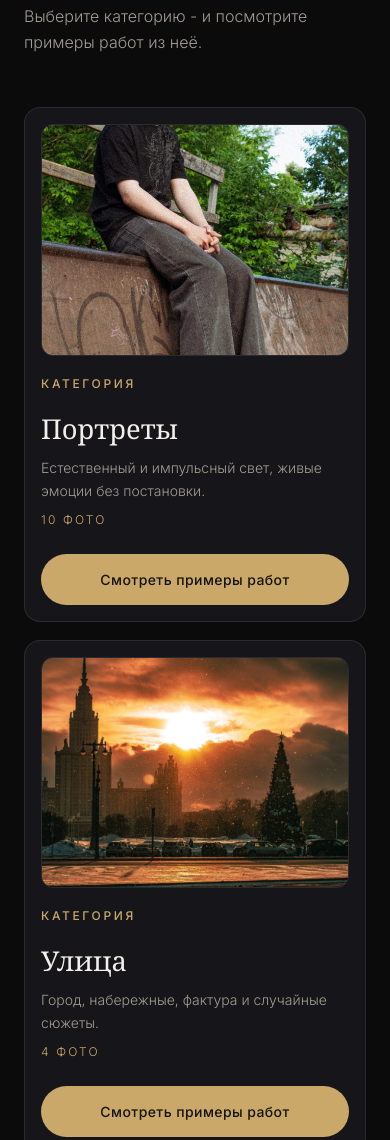
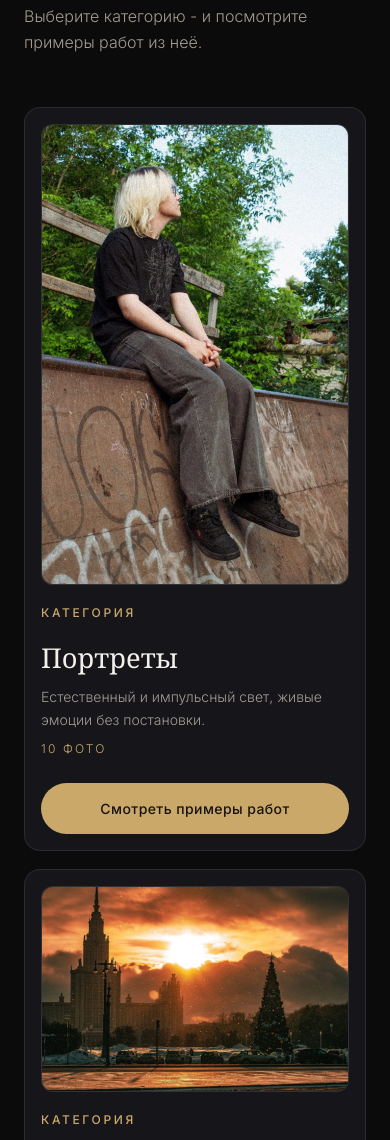
Before and after one commit to georgii-maker/photo-portfolio-test, a plain HTML site: page index.html in a window 390 px wide. Shown: the part 1116-2256 px from the top of the page. Drawn offline with nearby package versions, Linux system fonts and the light colour scheme.

Commit message:
Мобильная версия: кадр показывается целиком, без обрезки головы

```diff
--- a/css/style.css
+++ b/css/style.css
@@ -432,10 +432,19 @@ body.is-locked{overflow:hidden}
 .cat-count{font-size:12px;letter-spacing:.18em;text-transform:uppercase;color:var(--accent);margin-bottom:20px}
 .cat-card .btn{margin-top:4px}
 
-.cat-cover{display:block;overflow:hidden;border-radius:12px;border:1px solid var(--line)}
-.cat-cover img{display:block;width:100%;height:100%;aspect-ratio:3/4;object-fit:cover;
-  transition:transform .5s var(--ease)}
-.cat-cover:hover img{transform:scale(1.04)}
+.cat-cover{
+  display:flex;align-items:center;justify-content:center;
+  overflow:hidden;border-radius:12px;border:1px solid var(--line);
+  background:var(--surface-2);
+}
+/* Показываем кадр ЦЕЛИКОМ (contain), а не обрезаем по центру:
+   иначе на вертикальных фото обрезается голова. */
+.cat-cover img{
+  display:block;width:100%;height:100%;max-height:420px;
+  object-fit:contain;object-position:center;
+  transition:transform .5s var(--ease);
+}
+.cat-cover:hover img{transform:scale(1.03)}
 
 .cat-title{font-size:clamp(34px,4.5vw,58px);margin-bottom:10px}
 .cat-grid{
@@ -454,7 +463,8 @@ body.is-locked{overflow:hidden}
 @media (max-width:820px){
   .cat-card{grid-template-columns:1fr;padding:24px;gap:20px}
   .cat-cover{order:-1}
-  .cat-cover img{aspect-ratio:16/10}
+  /* Никаких aspect-ratio: вертикальный кадр должен быть виден целиком */
+  .cat-cover img{max-height:70vh;width:100%;height:auto}
   .cat-grid{columns:2}
 }
 @media (max-width:520px){
@@ -538,8 +548,9 @@ body.is-locked{overflow:hidden}
     grid-template-columns:1fr;gap:18px;padding:20px;border-radius:16px;
   }
   /* Фото сверху, текст под ним — так удобнее листать на телефоне */
-  .cat-cover{order:-1}
-  .cat-cover img{aspect-ratio:4/3;height:auto}
+  .cat-cover{order:-1;max-height:none}
+  /* Вертикальный кадр показываем целиком, без обрезки головы */
+  .cat-cover img{aspect-ratio:auto;height:auto;max-height:65vh;object-fit:contain}
   .cat-card h3{font-size:clamp(24px,7vw,32px)}
   .cat-sub{font-size:14px}
   .cat-card .btn{width:100%;padding:13px 20px;font-size:14px}
```
